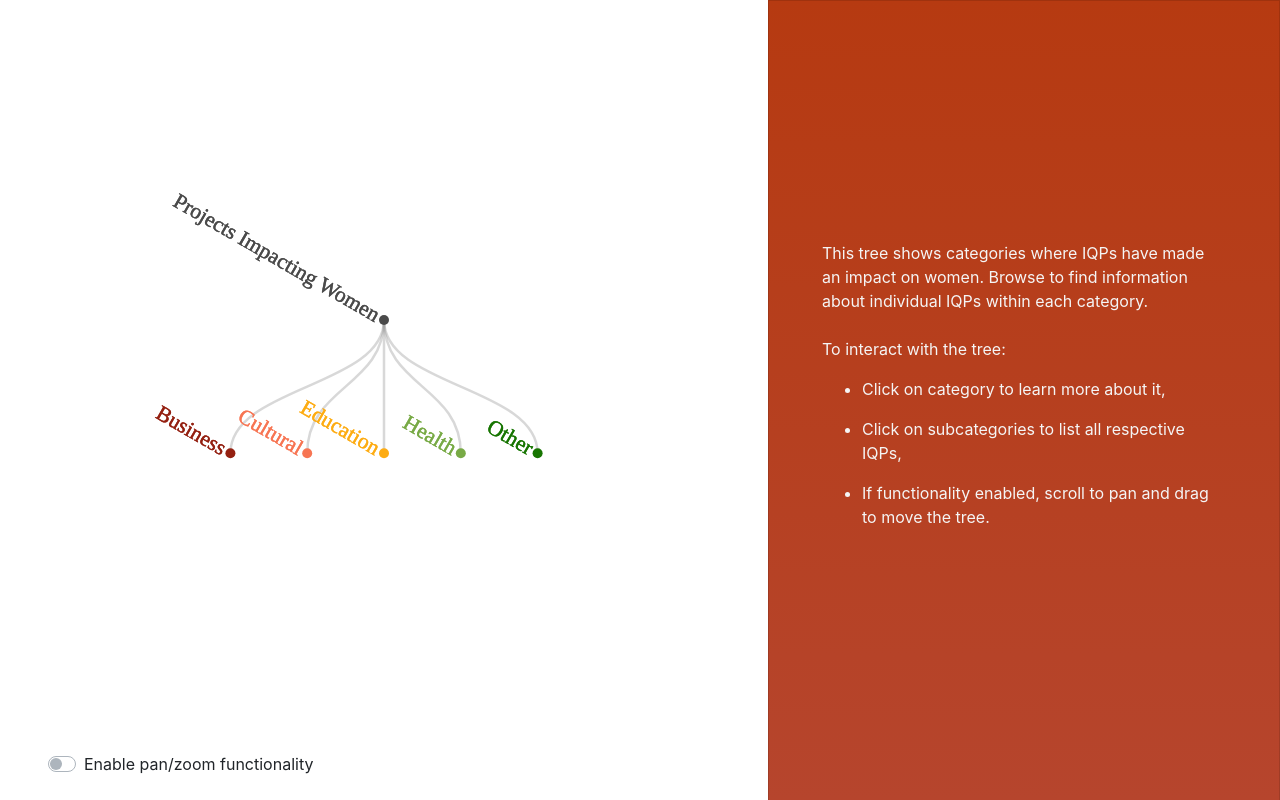
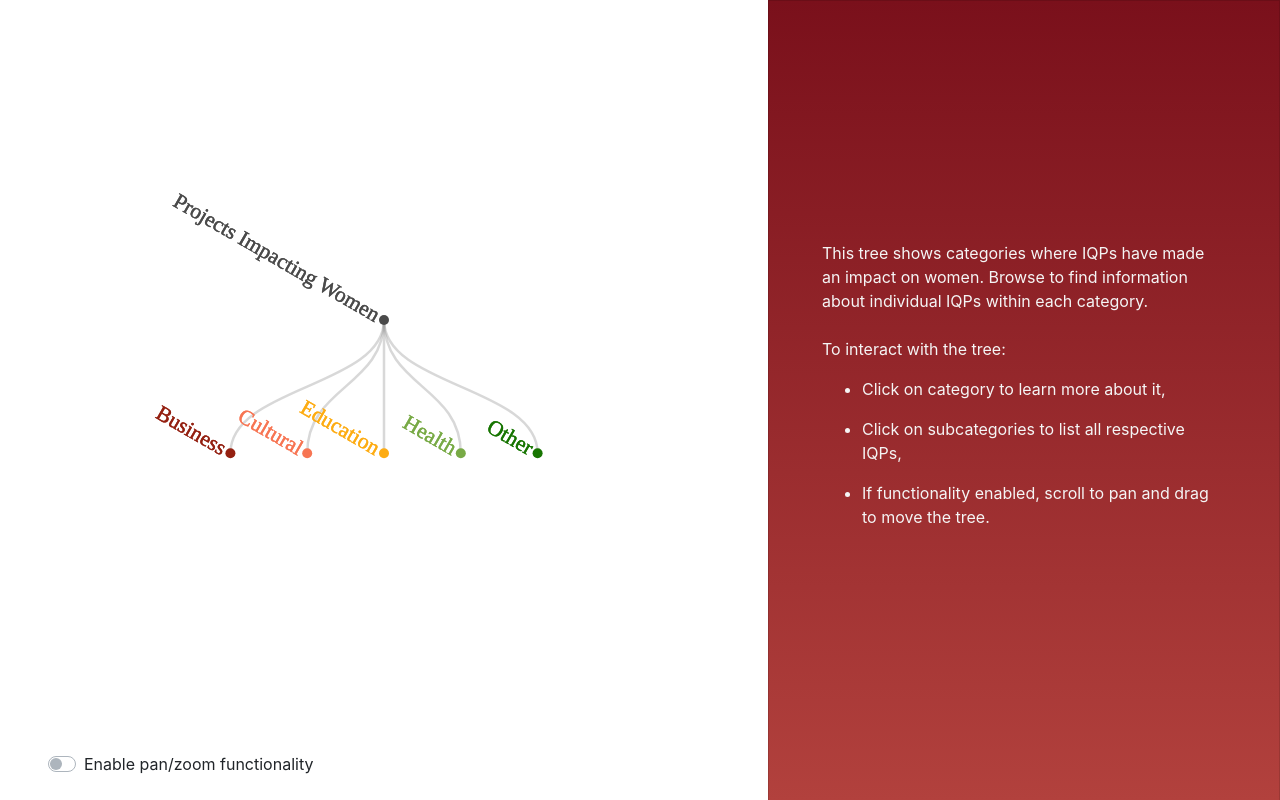
Before and after one commit to global-lab/women-in-the-world-impact, a plain HTML site: page index.html in a window 1280 px wide. Drawn offline with nearby package versions, Linux system fonts and the light colour scheme.

Commit message:
sidebar colors changed

```diff
--- a/templates/style.css
+++ b/templates/style.css
@@ -6,7 +6,7 @@
     width: 40vw;
     /*resize: horizontal;*/
     /*background-color: #b4b1b0;*/
-    background: linear-gradient(to top, #b6452d 0%, #b63a11 100%);
+    background: linear-gradient(to top, #b2413d 0%, #7a101b 100%);
 }
 
 .list-title {
```
